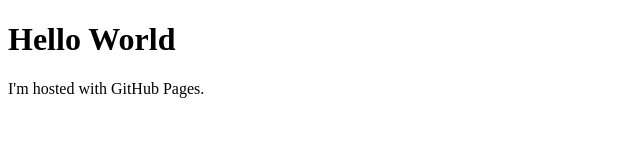
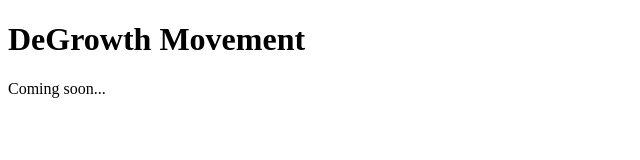
Before and after one commit to degrowth152352/degrowth152352.github.io, a plain HTML site: page index.html in a window 1280 px wide. Shown: the whole page, without its empty margins (0-640 px from the left). Drawn offline with Linux system fonts and the light colour scheme.

Commit message:
Update index.html

```diff
--- a/index.html
+++ b/index.html
@@ -1,7 +1,7 @@
 <!DOCTYPE html>
 <html>
 <body>
-<h1>Hello World</h1>
-<p>I'm hosted with GitHub Pages.</p>
+<h1>DeGrowth Movement</h1>
+<p>Coming soon...</p>
 </body>
 </html>
```
